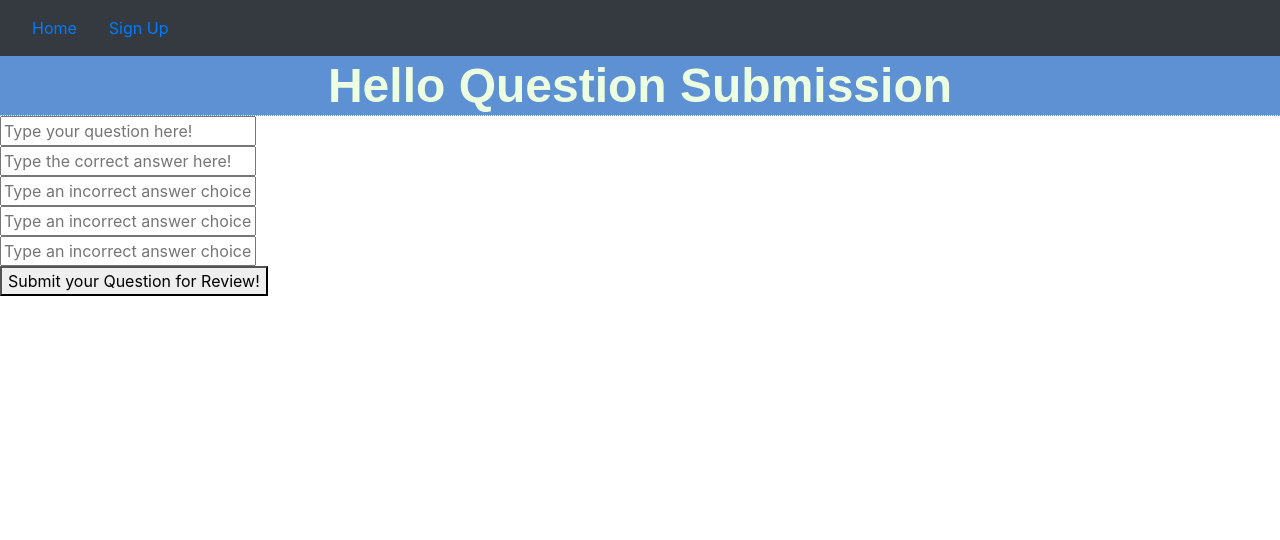
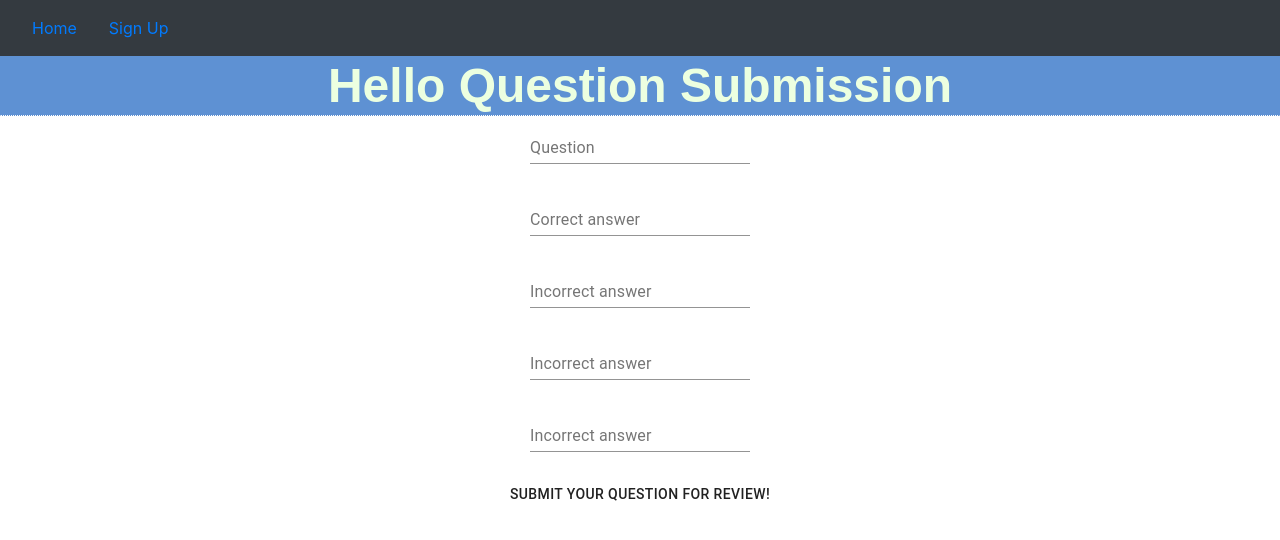
Before and after one commit to aaronmicalbeck/Trivia-Mac, a React (Create React App) app in the folder client/: page /questionSubmission in a window 1280 px wide. Shown: the top 540 px of the page. Built offline with nearby package versions, Linux system fonts and the light colour scheme; no server answers.

Commit message:
added a bunch of css

```diff
--- a/client/src/components/ProfileCard/index.jsx
+++ b/client/src/components/ProfileCard/index.jsx
@@ -30,11 +30,6 @@ const useStyles = makeStyles(theme => ({
 
 export default function ProfileCard(props) {
   const classes = useStyles();
-  const [expanded, setExpanded] = React.useState(false);
-
-  const handleExpandClick = () => {
-    setExpanded(!expanded);
-  };
 
   function user(player) {
     if (player.hasOwnProperty("local")) {
@@ -55,9 +50,20 @@ export default function ProfileCard(props) {
       return profilePicture;
     }
   }
+
+  function profileScore(player) {
+    if (player.hasOwnProperty("local")) {
+      const profileScore = player.topScore;
+      return profileScore;
+    } else {
+      const profileScore = player.topScore;
+      return profileScore;
+    }
+  }
+
   return (
     <div>
-      <Grid container direction="row" justify="center" alignItems="center">
+      <Grid container direction="column" justify="center" alignItems="center">
         <Card className={classes.card}>
           <CardHeader
             title={
@@ -65,21 +71,13 @@ export default function ProfileCard(props) {
                 {user(props.user)}
               </Typography>
             }
-            subheader="September 14, 2016"
+            subheader={"Top Score; " + profileScore(props.user)}
           />
-          <CardMedia
-            className={classes.media}
-            image={profilePic(props.user)}
-            title="Paella dish"
-          />
-          <CardContent>
-            <Typography align="center" variant="h2" gutterBottom>
-              {user(props.user)}
-            </Typography>
-          </CardContent>
+          <CardMedia className={classes.media} image={profilePic(props.user)} />
+          <CardContent></CardContent>
         </Card>
-        <Expand />
       </Grid>
+      <Expand />
     </div>
   );
 }
--- a/client/src/pages/Game/index.jsx
+++ b/client/src/pages/Game/index.jsx
@@ -1,4 +1,4 @@
-// //////////////////////////////////////////
+////////////////////////////////////////////
 
 import React, { Component } from "react";
 import axios from "axios";
@@ -6,7 +6,6 @@ import "./game.css";
 import socketIOClient from "socket.io-client";
 import { CountdownCircleTimer } from "react-countdown-circle-timer";
 import gsap from "gsap";
-
 
 export default class Game extends Component {
   constructor(props) {
@@ -47,7 +46,7 @@ export default class Game extends Component {
         <div className="text">seconds</div>
       </div>
     );
-  };
+  }
 
   // //////////////////////////////////////////
 
@@ -58,21 +57,24 @@ export default class Game extends Component {
     const { endpoint } = this.state;
     const socket = socketIOClient(endpoint);
 
-    socket.on("FromAPI", data => this.setState({
-      //enable the button when data comes in unless...
-      enableButton: this.state.enableButton ?
-        true :
-        //the question has already been answered. else, leave it enabled
-        this.state.response.question === data.question ?
-          false :
-          true,
-      response: data,
-      time: this.state.correct_answer != data.correct_answer ? 10 : this.state.time,
-      correct_answer: data.correct_answer,
-      isPlaying: true
-
-    }));
-
+    socket.on("FromAPI", data =>
+      this.setState({
+        //enable the button when data comes in unless...
+        enableButton: this.state.enableButton
+          ? true
+          : //the question has already been answered. else, leave it enabled
+          this.state.response.question === data.question
+          ? false
+          : true,
+        response: data,
+        time:
+          this.state.correct_answer != data.correct_answer
+            ? 10
+            : this.state.time,
+        correct_answer: data.correct_answer,
+        isPlaying: true
+      })
+    );
 
     // GAMESTARTED = TRUE
 
@@ -100,7 +102,6 @@ export default class Game extends Component {
 
     // relocates user to Homepage
     window.location.href = "./";
-
   }
 
   isCorrectAnswer(choice) {
@@ -119,18 +120,15 @@ export default class Game extends Component {
   }
 
   componentDidMount() {
-
-
     /////////////
     // on load
     /////////////
 
     // on load fade start button in
-    gsap.from("#startGame", { duration: 1, delay: 0.1, opacity: 0 });
+    gsap.from("#startGame", { duration: 2, delay: 0.1, opacity: 0 });
 
-
-
-    axios.get(`/api/userscore/${this.state.user._id}`)
+    axios
+      .get(`/api/userscore/${this.state.user._id}`)
 
       .then(res => {
         this.setState({
@@ -153,7 +151,6 @@ export default class Game extends Component {
 
     const renderButtons = () => {
       if (this.state.gameStarted && response.choices) {
-
         return response.choices.map(answers => (
           <button
             disabled={!this.state.enableButton}
@@ -165,9 +162,8 @@ export default class Game extends Component {
             {this.decodeHtml(answers)}
           </button>
         ));
-
       }
-    }
+    };
     return (
       <div id="gameDiv">
         <div className="row">
@@ -177,7 +173,9 @@ export default class Game extends Component {
             </button>
           </div>
           <div className="col">
-            <button id="endGame" onClick={this.handleStop}>Stop Game </button>
+            <button id="endGame" onClick={this.handleStop}>
+              Stop Game{" "}
+            </button>
           </div>
         </div>
         <div className="App">
@@ -198,7 +196,6 @@ export default class Game extends Component {
         <p>{this.decodeHtml(response.question)}</p>
         <br></br>
 
-
         {renderButtons()}
         <br></br>
         <p id="score">Score: {sessionScore}</p>
--- a/client/src/pages/Home/index.jsx
+++ b/client/src/pages/Home/index.jsx
@@ -3,28 +3,28 @@ import { Header } from "../../components";
 import "./home.css";
 import LoginForm from "../LoginForm";
 import ProfileCard from "../../components/ProfileCard";
+import axios from "axios";
 
 export default class Home extends Component {
   constructor(props) {
     super(props);
     this.state = {
-      user: props.user
+      user: props.user,
+      topScore: props.topScore
     };
   }
 
   componentDidMount() {
-
     // It sure did mount y'all
-
   }
 
   render() {
     if (this.props.user) {
       return (
         <div className="Home">
-          <ProfileCard user={this.props.user} />
+          <ProfileCard user={this.props.user} topScore={this.props.topScore} />
           <p>Current User:</p>
-          <code>{JSON.stringify(this.props)}</code>
+          <code>{JSON.stringify(this.props.user)}</code>
         </div>
       );
     } else {
--- a/client/src/pages/LoginForm/index.jsx
+++ b/client/src/pages/LoginForm/index.jsx
@@ -54,9 +54,7 @@ export default class LoginForm extends Component {
               alignItems="center"
             >
               <FormControl>
-                <InputLabel htmlFor="my-input">
-                  Username or Email Address
-                </InputLabel>
+                <InputLabel htmlFor="my-input">Username</InputLabel>
                 <Input
                   name="username"
                   type="text"
@@ -66,9 +64,7 @@ export default class LoginForm extends Component {
                   aria-describedby="my-helper-text"
                 />
               </FormControl>
-              <FormHelperText id="my-helper-text">
-                We'll never share your email.
-              </FormHelperText>
+
               <FormControl>
                 <InputLabel htmlFor="my-password">Password</InputLabel>
                 <Input
--- a/client/src/pages/Profile/index.jsx
+++ b/client/src/pages/Profile/index.jsx
@@ -8,6 +8,7 @@ export default class Profile extends Component {
     this.state = {
       user: props.user
     };
+    console.log(this.state.user);
   }
 
   componentDidMount() {
@@ -15,10 +16,6 @@ export default class Profile extends Component {
   }
 
   render() {
-    return (
-      <div>
-        <ProfileCard user={this.state.user} />
-      </div>
-    );
+    return <div>{/* // <ProfileCard user={this.state.user} /> */}</div>;
   }
 }
--- a/client/src/pages/QuestionSubmission/index.jsx
+++ b/client/src/pages/QuestionSubmission/index.jsx
@@ -1,7 +1,15 @@
 import React, { Component } from "react";
 import "./questionSubmission.css";
 import questionAPI from "../../utils/questionAPI";
-
+import {
+  FormControl,
+  FormHelperText,
+  Input,
+  InputLabel,
+  Container,
+  Grid,
+  Button
+} from "@material-ui/core";
 
 export default class QuestionSubmission extends Component {
   constructor(props) {
@@ -17,7 +25,6 @@ export default class QuestionSubmission extends Component {
     this.handleChange = this.handleChange.bind(this);
   }
 
-
   handleChange(event) {
     this.setState({
       [event.target.name]: event.target.value
@@ -28,27 +35,24 @@ export default class QuestionSubmission extends Component {
 
   handleSubmit(event) {
     event.preventDefault();
-    questionAPI.submitQuestion({
+    questionAPI
+      .submitQuestion({
         question: this.state.question,
         correctAnswer: this.state.correctAnswer,
         incorrectAnswer1: this.state.incorrectAnswer1,
         incorrectAnswer2: this.state.incorrectAnswer2,
         incorrectAnswer3: this.state.incorrectAnswer3
-
       })
       .then(res => console.log(res.data))
       .then(console.log("Thank you for submitting!"))
-	.catch(err => console.log(err)
-	);
-
-
+      .catch(err => console.log(err));
   }
 
   // Axios GET request all from MongoDB
 
-  handleGet(event){
+  handleGet(event) {
     event.preventDefault();
-    questionAPI.getQuestions().then(res => console.log("Perfecto!"))
+    questionAPI.getQuestions().then(res => console.log("Perfecto!"));
   }
 
   componentDidMount() {
@@ -59,54 +63,76 @@ export default class QuestionSubmission extends Component {
     return (
       <div id="questionSubmissionForm">
         <p>Hello Question Submission</p>
-        <input
+
+        <Grid
+          container
+          direction="column"
+          justify="center"
+          alignItems="center"
+          width="100%"
+        >
+          <FormControl>
+            <InputLabel htmlFor="my-input" width="100%">
+              Question{" "}
+            </InputLabel>
+            <Input
+              width="100%"
               id="question"
-          placeholder="Type your question here!"
               type="text"
               name="question"
               value={this.state.question}
               onChange={this.handleChange}
-        ></input>
+            />
+          </FormControl>
           <br></br>
-        <input
+          <FormControl>
+            <InputLabel htmlFor="my-input">Correct answer </InputLabel>
+            <Input
               id="correctAnswer"
-          placeholder="Type the correct answer here!"
               type="text"
               name="correctAnswer"
               value={this.state.correctAnswer}
               onChange={this.handleChange}
-        ></input>
+            />
+          </FormControl>
           <br></br>
-        <input
+          <FormControl>
+            <InputLabel htmlFor="my-input">Incorrect answer</InputLabel>
+            <Input
               id="incorrectAnswer1"
-          placeholder="Type an incorrect answer choice here!"
               type="text"
               name="incorrectAnswer1"
               value={this.state.incorrectAnswer1}
               onChange={this.handleChange}
-        ></input>
+            />
+          </FormControl>
           <br></br>
-        <input
+          <FormControl>
+            <InputLabel htmlFor="my-input">Incorrect answer</InputLabel>
+            <Input
               id="incorrectAnswer2"
-          placeholder="Type an incorrect answer choice here!"
               type="text"
               name="incorrectAnswer2"
               value={this.state.incorrectAnswer2}
               onChange={this.handleChange}
-        ></input>
+            />
+          </FormControl>
           <br></br>
-        <input
+          <FormControl>
+            <InputLabel htmlFor="my-input">Incorrect answer</InputLabel>
+            <Input
               id="incorrectAnswer3"
-          placeholder="Type an incorrect answer choice here!"
               type="text"
               name="incorrectAnswer3"
               value={this.state.incorrectAnswer3}
               onChange={this.handleChange}
-        ></input>
+            />
+          </FormControl>
           <br></br>
-		<button id="questionSubmitButton" onClick={this.handleSubmit}>
+          <Button id="questionSubmitButton" onClick={this.handleSubmit}>
             Submit your Question for Review!
-        </button>
+          </Button>
+        </Grid>
       </div>
     );
   }
--- a/client/src/pages/QuestionSubmission/questionSubmission.css
+++ b/client/src/pages/QuestionSubmission/questionSubmission.css
@@ -0,0 +1,6 @@
+.question {
+  width: 100%;
+}
+.container {
+  width: 100%;
+}
```
Also changed, not shown: client/public/Images/Gretchen.jpg, client/public/Images/Prof_X.jpg. Lines whose indentation alone changed are shown as unchanged.
